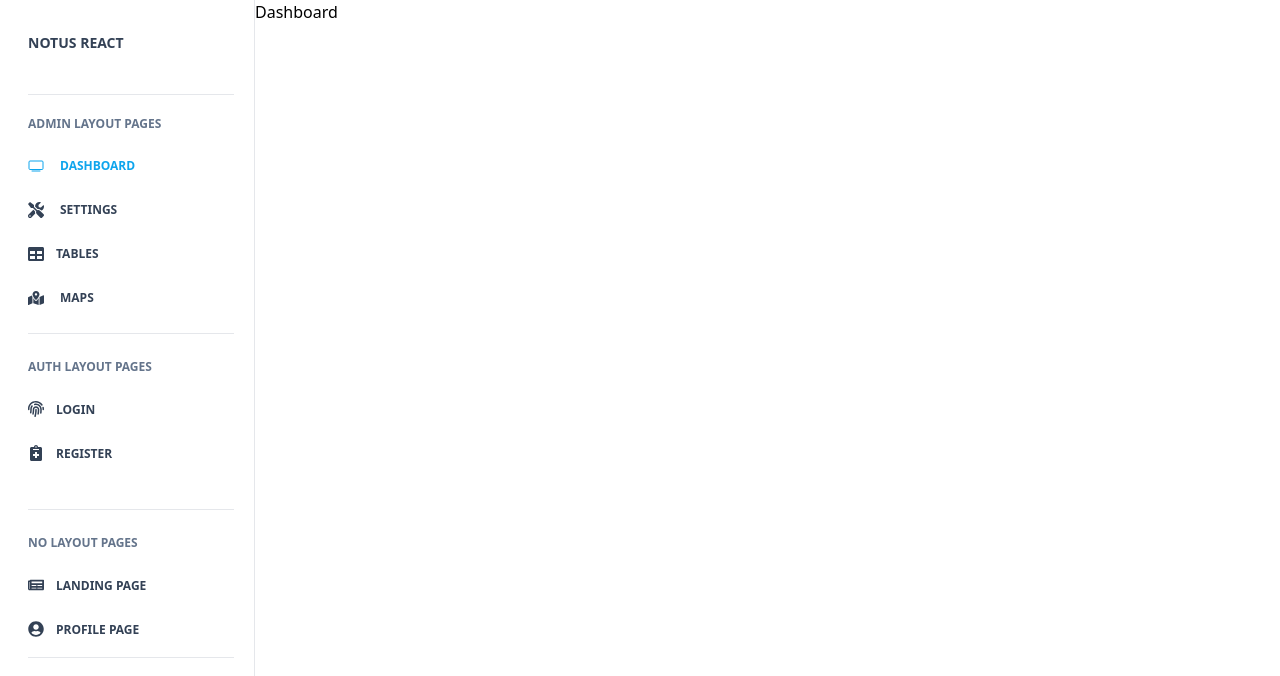
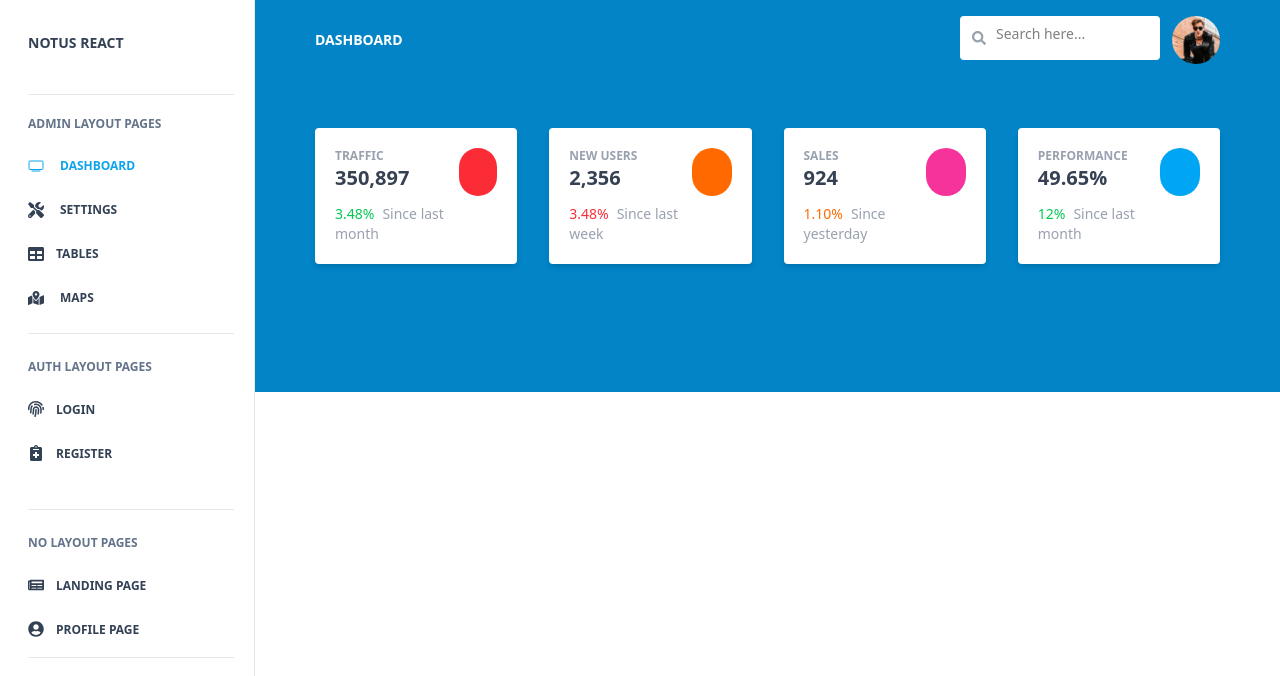
Before and after one commit to lathiyakunj/react-project, a React app: page /dashboard in a window 1280 px wide. Shown: the top 676 px of the page. Built offline with nearby package versions, Linux system fonts and the light colour scheme; the HTML template or start-up script is replaced by a standard one.

Commit message:
dashbord half design done

```diff
--- a/src/pages/Dashboard.jsx
+++ b/src/pages/Dashboard.jsx
@@ -1,72 +1,108 @@
 import HOC from "./HOC";
+import img from "../images/dashboard_profile.jpg";
+import { FaSearch } from "react-icons/fa";
 const Dashboard = () => {
   return (
     <>
+      {/* Dashboard */}
 
-      {/* Header */}
-      {/* <div className="w-full fix flex h-17 p-2 border-b border-gray-400">
-        <div className="flex py-2 pe-5 ps-4 w-80">
-          <img src={img} alt="" className="h-6 mt-1 w-6 me-2 " />
-          <h3 className="font-bold text-[21px]">Windster</h3>
+      {/* Dashboard Desing */}
+      {/* <!-- Stats Section --> */}
+      <div className="bg-[#0284c7] px-15 ">
+        <div className="flex items-center justify-between py-4">
+          <h1 className="text-white font-semibold text-sm uppercase">
+            Dashboard
+          </h1>
+
+          <div className="flex gap-3 align-middle">
+            <div className="relative bg-white rounded h-11">
+              <FaSearch className="absolute left-3 top-1/2 -translate-y-1/2 text-gray-400 text-sm" />
+              <input
+                type="text"
+                placeholder="Search here..."
+                className="ps-9 py-2 w-50 rounded-md text-sm outline-none"
+              />
+            </div>
+
+            <img src={img} className="w-12  h-12 rounded-full" />
+          </div>
         </div>
-        <div className="w-full">
-          <div className=" flex justify-between items-center text-[#6b7280]">
-            <label
-              htmlFor="input"
-              className=" inline-block py-2 bg-[#f9fafb] border  hover:cursor-text my-0.5 border-gray-200 rounded-xl"
-            >
-              <MdOutlineSearch fontSize={22} className="inline-block me-3" />
-              <input
-                id="input"
-                type="text"
-                className="focus:outline-0 placeholder:text-[#6b7280] text-[#6b7280]"
-                placeholder="Search"
-              />
-            </label>
+        <div className="pb-32 mt-12 ">
+          <div className="grid grid-cols-1 md:grid-cols-2 xl:grid-cols-4 gap-8">
+            <div className="bg-white rounded shadow-md p-5 flex justify-between items-start">
+              <div>
+                <p className="text-xs uppercase font-bold text-gray-400">
+                  Traffic
+                </p>
+                <p className="text-xl font-semibold text-gray-700">350,897</p>
+                <p className="text-sm mt-3 text-gray-400">
+                  <span className="text-green-500 mr-2">
+                    <i className="fas fa-arrow-up"></i> 3.48%
+                  </span>
+                  Since last month
+                </p>
+              </div>
+              <div className="w-12 h-12 flex items-center justify-center rounded-full bg-red-500 text-white">
+                <i className="far fa-chart-bar"></i>
+              </div>
+            </div>
 
-            <div>
-              <span className=" font-normal text-gray-500  mr-5">
-                Open source ❤️
-              </span>
-              <span>
-                <div className="border inline-flex border-gray-400 bg-[#f0f4f7] text-black rounded">
-                  <div className="items-center px-3 py-1 flex text-[12px]">
-                    <IoStarOutline className=" text-[16px]" />
-                    <span className="ps-1"> Star</span>
-                  </div>
-                  <span className="bg-white py-1 text-[12px] border-l px-2.5  border-gray-400">
-                    6
+            <div className="bg-white rounded shadow-md p-5 flex justify-between items-start">
+              <div>
+                <p className="text-xs uppercase font-bold text-gray-400">
+                  New Users
+                </p>
+                <p className="text-xl font-semibold text-gray-700">2,356</p>
+                <p className="text-sm mt-3 text-gray-400">
+                  <span className="text-red-500 mr-2">
+                    <i className="fas fa-arrow-down"></i> 3.48%
                   </span>
-                </div>
-              </span>
+                  Since last week
+                </p>
+              </div>
+              <div className="w-12 h-12 flex items-center justify-center rounded-full bg-orange-500 text-white">
+                <i className="fas fa-chart-pie"></i>
+              </div>
+            </div>
+
+            <div className="bg-white rounded shadow-md p-5 flex justify-between items-start">
+              <div>
+                <p className="text-xs uppercase font-bold text-gray-400">
+                  Sales
+                </p>
+                <p className="text-xl font-semibold text-gray-700">924</p>
+                <p className="text-sm mt-3 text-gray-400">
+                  <span className="text-orange-500 mr-2">
+                    <i className="fas fa-arrow-down"></i> 1.10%
+                  </span>
+                  Since yesterday
+                </p>
+              </div>
+              <div className="w-12 h-12 flex items-center justify-center rounded-full bg-pink-500 text-white">
+                <i className="fas fa-users"></i>
+              </div>
+            </div>
+
+            <div className="bg-white rounded shadow-md p-5 flex justify-between items-start">
+              <div>
+                <p className="text-xs uppercase font-bold text-gray-400">
+                  Performance
+                </p>
+                <p className="text-xl font-semibold text-gray-700">49.65%</p>
+                <p className="text-sm mt-3 text-gray-400">
+                  <span className="text-green-500 mr-2">
+                    <i className="fas fa-arrow-up"></i> 12%
+                  </span>
+                  Since last month
+                </p>
+              </div>
+              <div className="w-12 h-12 flex items-center justify-center rounded-full bg-sky-500 text-white">
+                <i className="fas fa-percent"></i>
+              </div>
             </div>
           </div>
         </div>
-      </div> */}
-
-      {/* <div className="w-63.75 h-[89.2vh] px-5 bg-white border-r border-gray-400">
-        <ul className="pt-5 text-lg pb-4">
-          <NavLink to="/home">
-            <li className="text-[#201827] my-4  mt-0 flex items-center">
-              <RiHome4Fill className="inline text-[#6b7280] me-4 text-[20px]" />
-              Home
-            </li>
-          </NavLink>
-          <NavLink to="/about">
-            <li className="text-[#201827]  my-4 flex items-center">
-              <FaUserAlt className="inline me-4 text-[#6b7280]" />
-              About
-            </li>
-          </NavLink>
-          <NavLink to="/contact">
-            <li className="text-[#201827]  flex items-center">
-              <BiSolidPhoneCall className="inline me-3 text-[#6b7280] text-[22px]" />
-              Contact
-            </li>
-          </NavLink>
-        </ul>
-      </div> */}
-      Dashboard
+      </div>
     </>
   );
 };
```
Also changed, not shown: src/images/dashboard_profile.jpg (added).
